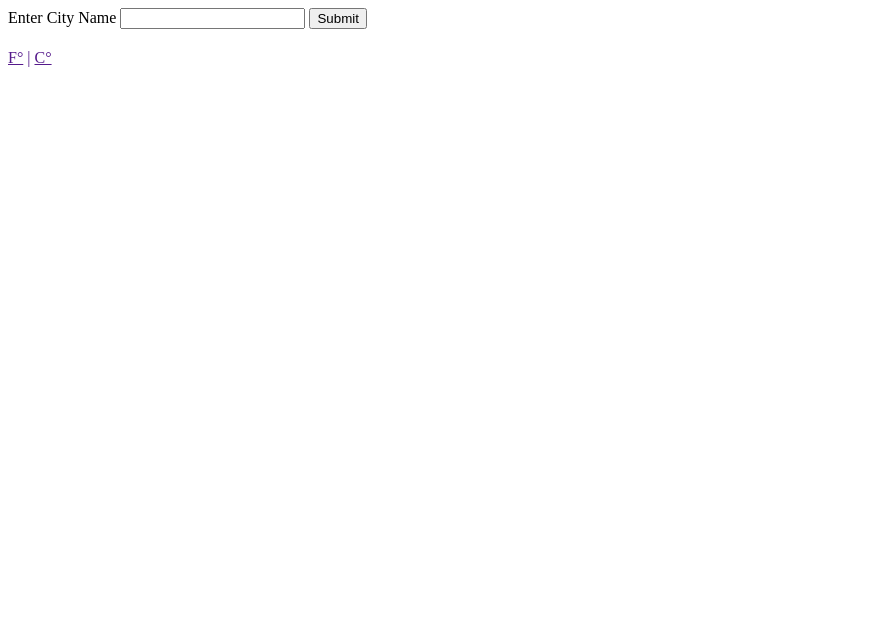
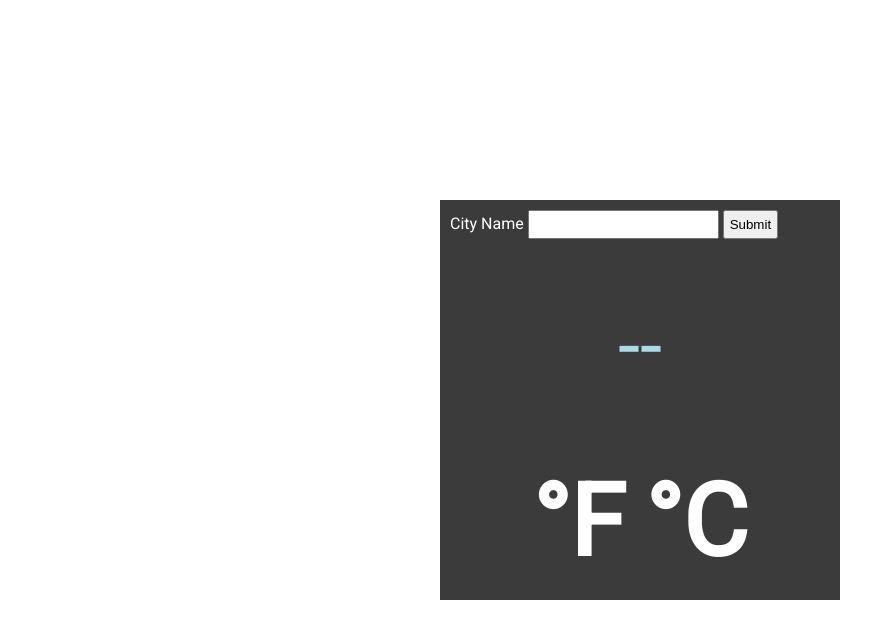
Before and after one commit to Yeffry921/Weather-app, a website: page src/index.html in a window 1280 px wide. Shown: the whole page, without its empty margins (0-895 px from the left). Drawn offline with Linux system fonts and the light colour scheme.

Commit message:
add basic styling

```diff
--- a/src/index.css
+++ b/src/index.css
@@ -0,0 +1,67 @@
+@import url('https://fonts.googleapis.com/css2?family=Roboto&display=swap');
+
+* {
+  box-sizing: border-box;
+  padding: 0;
+  margin: 0;
+}
+
+#app {
+  display: flex;
+  justify-content: center;
+  align-items: center;
+  flex-direction: column;
+  height: 100vh;
+}
+
+a {
+  text-decoration: none;
+  color: #fff;
+  font-weight: 600;
+
+}
+body {
+  font-family: 'Roboto', sans-serif;
+  color: #fff;
+}
+
+.weather-input-container {
+  background-color: #3b3b3b;
+  height: 25rem;
+  width: 25rem;
+  padding: 10px;
+  display: flex;
+  justify-content: space-between;
+  flex-direction: column;
+}
+
+.weather-input-form input {
+  padding: 5px 5px;
+}
+.weather-output {
+  display: flex;
+  justify-content: center;
+}
+.weather-output-temp {
+  color: lightblue;
+  font-size: 5rem;
+  font-weight: 400;
+}
+.weather-metric {
+  display: flex;
+  align-items: center;
+  margin: 0 auto;
+}
+.weather-metric a {
+  font-size: 100px;
+  margin: 10px;
+}
+.weather-metric a:hover {
+  color: lightblue;
+
+}
+
+
+.weather-metric a {
+  text-decoration: none;
+}
--- a/src/index.html
+++ b/src/index.html
@@ -1,34 +1,39 @@
 <!DOCTYPE html>
 <html lang="en">
+
 <head>
   <meta charset="UTF-8">
   <meta name="viewport" content="width=device-width, initial-scale=1.0">
   <title>Weather App</title>
   <link rel="stylesheet" href="index.css">
 </head>
+
 <body>
 
   <div id="app">
-    <div class="weather-input">
+    <div class="weather-input-container">
       <form class="weather-input-form">
         <div>
-          <label for="city">Enter City Name</label>
+          <label for="city">City Name</label>
           <input type="text" name="city" id="city">
           <input type="submit" class="btn btn-submit">
         </div>
       </form>
-    </div>
 
-    <div class="weather-output">
-      <h2 class="weather-output-temp"></h2>
-    </div>
 
-    <div class="weather-metric">
-      <a href="">F°</a>
-      <a href="">|</a>
-      <a href="">C°</a>
+      <div class="weather-output">
+        <div class="weather-output-picture"></div>
+        <span class="weather-output-temp">--</span>
+      </div>
+
+      <div class="weather-metric">
+        <a href="" class="metric">°F</a>
+
+        <a href="" class="metric">°C</a>
+      </div>
     </div>
   </div>
   <script src="index.js"></script>
 </body>
+
 </html>
--- a/src/index.js
+++ b/src/index.js
@@ -39,9 +39,8 @@ const weatherUI = ((weatherData) => {
 
 		document.querySelector(
 			'.weather-output-temp'
-		).textContent = `Temperature is ${data.temperature} ${data.type}`;
+		).textContent = `${data.temperature} ${data.type}`;
   }
-
   return {
     renderUI,
   }
@@ -64,9 +63,9 @@ const weatherControl = ((weatherData, weatherUI) => {
 
   document.querySelector('.weather-metric').addEventListener('click', (e) => {
     e.preventDefault();
-    if (e.target.textContent === 'C°' && currentTemp !== undefined) {
+    if (e.target.textContent === '°C' && currentTemp !== undefined) {
       weatherUI.renderUI(weatherData.convertKelvinToCelsius(currentTemp))
-    } else if (e.target.textContent === 'F°' && currentTemp !== undefined) {
+    } else if (e.target.textContent === '°F' && currentTemp !== undefined) {
       weatherUI.renderUI(weatherData.convertKelvinToFahrenheit(currentTemp))
     }
   });
```
